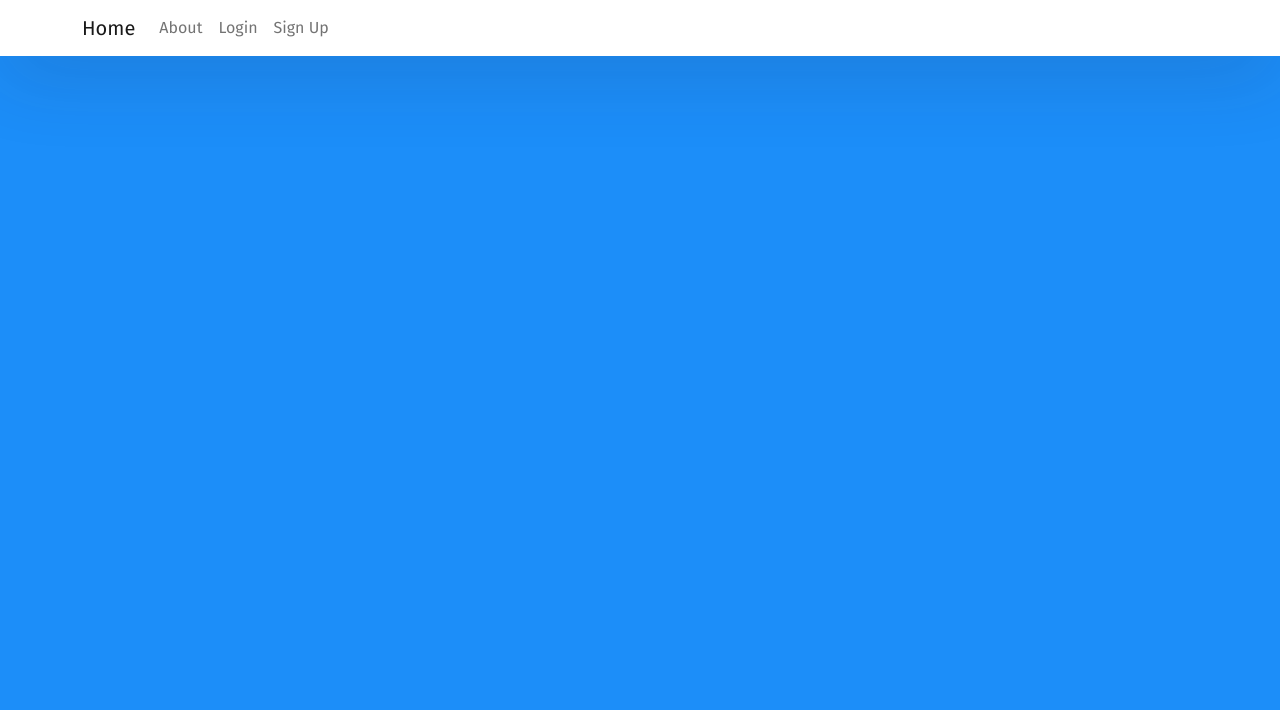
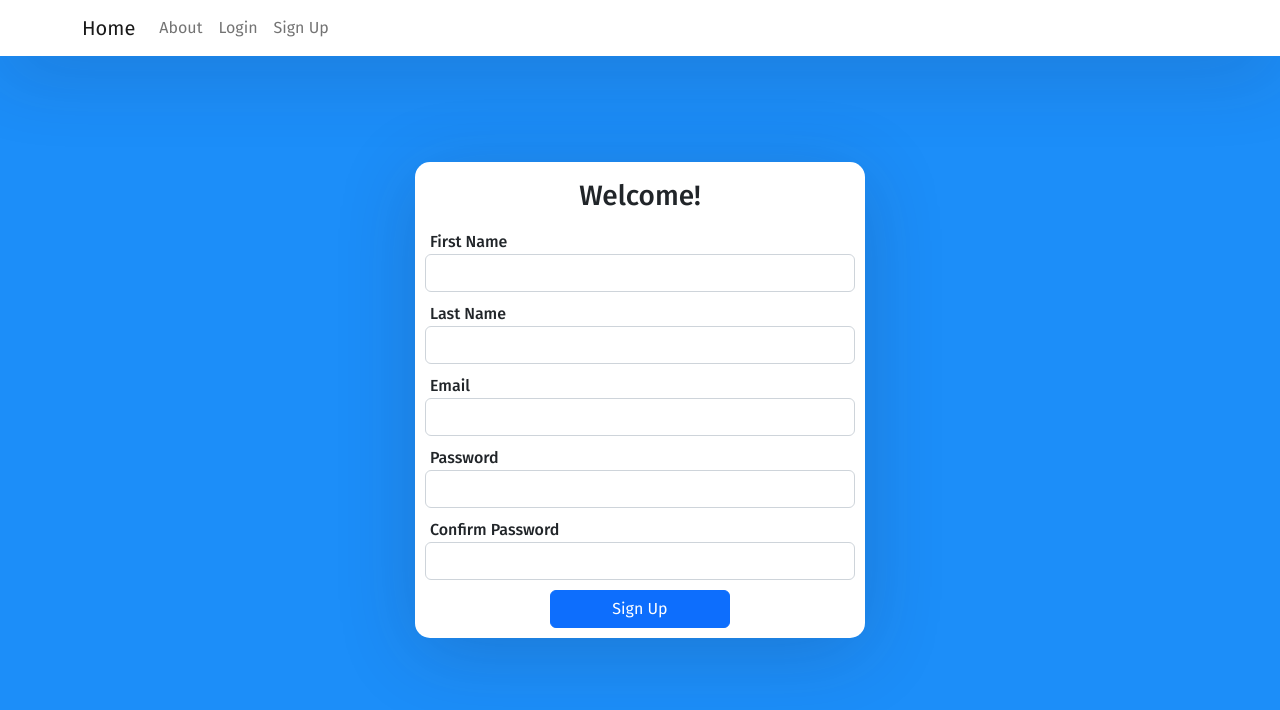
Before and after one commit to Mark-Donohue/budget-app-v2, a Vue app in the folder client/: page /register in a window 1280 px wide. Shown: the top 710 px of the page. Built offline with nearby package versions, Linux system fonts and the light colour scheme.

Commit message:
Add register view

```diff
--- a/client/src/App.vue
+++ b/client/src/App.vue
@@ -70,9 +70,9 @@ import NavigationBar from './components/NavigationBar.vue';
   }
 
   .auth-wrapper .form-group {
-    padding-bottom: 5px;
-    padding-left: 5px;
-    padding-right: 5px;
+    padding-bottom: 10px;
+    padding-left: 10px;
+    padding-right: 10px;
   }
 
   .auth-wrapper .form-control:focus {
--- a/client/src/router/index.js
+++ b/client/src/router/index.js
@@ -2,6 +2,7 @@ import { createRouter, createWebHistory } from 'vue-router'
 import HomeView from '../views/HomeView.vue'
 import AboutView from '../views/AboutView.vue'
 import LoginView from '../views/LoginView.vue'
+import RegisterView from '../views/RegisterView.vue'
 
 const routes = [
   {
@@ -12,12 +13,17 @@ const routes = [
   {
     path: '/about',
     name: 'About',
-    component: AboutView
+    component: AboutView,
   },
   {
     path: '/login',
     name: 'Login',
     component: LoginView,
+  },
+  {
+    path: '/register',
+    name: 'Register',
+    component: RegisterView,
   }
 ]
 
--- /dev/null
+++ b/client/src/views/RegisterView.vue
@@ -0,0 +1,47 @@
+<template>
+  <div class="auth-wrapper">
+    <div class="auth-inner">
+      <h3>Welcome!</h3>
+      <div class="form-group">
+        <label>First Name</label>
+        <input type="text" class="form-control"/>
+      </div>
+      <div class="form-group">
+        <label>Last Name</label>
+        <input type="text" class="form-control"/>
+      </div>
+      <div class="form-group">
+        <label>Email</label>
+        <input type="email" class="form-control"/>
+      </div>
+      <div class="form-group">
+        <label>Password</label>
+        <input type="password" class="form-control"/>
+      </div>
+      <div class="form-group">
+        <label>Confirm Password</label>
+        <input type="password" class="form-control"/>
+      </div>
+      <div class="btn-login">
+        <button class="btn btn-primary btn-block">Sign Up</button>
+      </div>
+    </div>
+  </div>
+</template>
+
+<script>
+  export default {
+    name: 'RegisterView',
+  };
+</script>
+
+<style scoped>
+  .auth-wrapper .btn-login {
+    text-align: center;
+    padding-bottom: 10px;
+  }
+
+  .auth-wrapper .btn {
+    width: 40%;
+  }
+</style>
```
Also changed, not shown: 1 other file (tests, documents, lock files or other folders).
